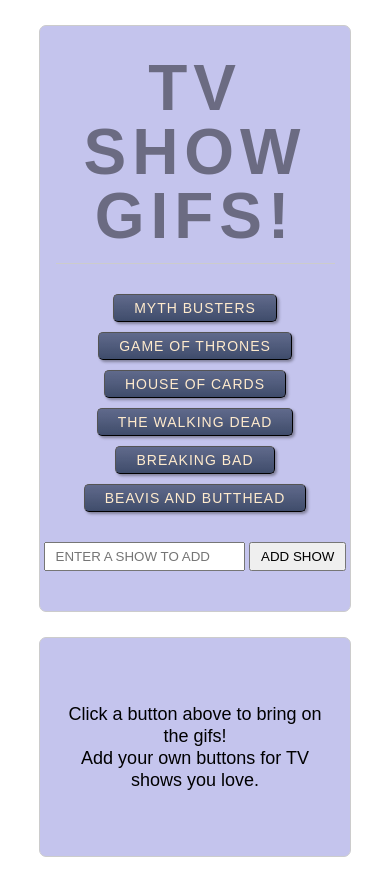
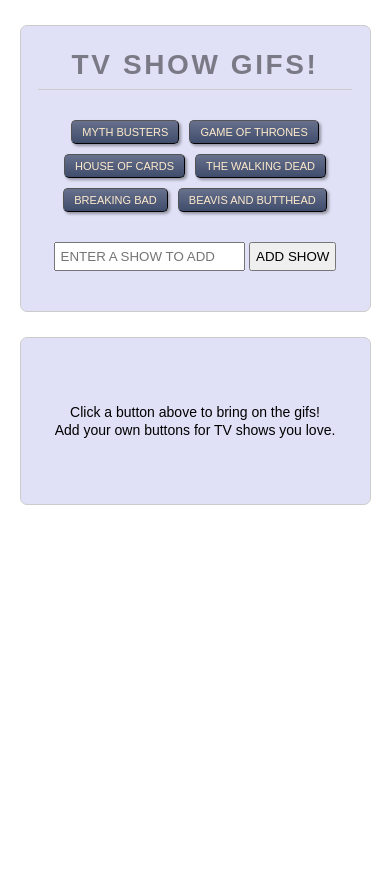
Before and after one commit to bl3d/ajax_giphyAPI, a PHP site: page / in a window 390 px wide. After the commit the page ends 505 px from the top, so only its background shows below. Run offline with PHP 8.4, Linux system fonts and the light colour scheme.

Commit message:
adding a few animated breakpoints to handle scaling

```diff
--- a/assets/css/style.css
+++ b/assets/css/style.css
@@ -17,6 +17,7 @@
 	right: 0%;
 	z-index: 5;
 	max-width: 1400px;
+	transition: width 0.5s;
 }
 
 .mainSection{
@@ -28,6 +29,7 @@
 	border-radius: 7px;
 	border: solid 1px #ccc;
 	overflow: auto;
+	transition: background-color 0.75s;
 }
 
 h3{
@@ -62,6 +64,7 @@
     text-transform: uppercase;
     border-bottom: 1px solid #ccc;
     letter-spacing: 0.0925em;
+    transition: font-size 0.4s;
 }
 
 #btn_holder{
@@ -183,7 +186,77 @@
 #bgGifImg{
 	z-index: 2;
 	opacity: 0;
-	background-image: url();
-	background-repeat: no-repeat;
-	background-size: cover;
+	background-image: url() no-repeat center center fixed;
+	background-size: cover !important;
 }
+
+
+
+
+
+
+
+
+
+
+@media screen and (max-width: 786px){
+
+	#container{
+		/*margin: 5% auto;*/
+		width: 90%;
+	}
+
+	.mainSection{
+		background-color: rgba(165, 165, 228, 0.5);
+	}
+
+	#mainTitle{
+	    font-size: 2em;
+	    padding: 10px 0px;
+	}
+
+	h3{
+		width: 90%;
+	}
+
+	p{
+		font-size: 14px;
+		line-height: 18px;
+	}
+
+
+
+	#btn_holder{
+		/*margin: 25px 0px;*/
+	}
+
+	input{
+		/*padding: 5px 10px;*/
+	}
+
+	button{
+		position: relative;
+	    padding: 5px 10px;
+	    margin: 5px;
+	    letter-spacing: 0px;
+	    font-size:  11px;
+	}
+
+}
+
+
+@media screen and (max-width: 480px){
+
+	.mainSection{
+		background-color: rgba(165, 165, 228, 0.35);
+	}
+
+	#mainTitle{
+	    font-size: 1.75em;
+	}
+
+	input{
+		padding: 5px 5px;
+	}
+
+}
--- a/assets/javascript/giphyAJAX.js
+++ b/assets/javascript/giphyAJAX.js
@@ -60,7 +60,7 @@
 	            //set background image to first gif result for selected TV show
 	            $('#bgGifImg').stop().animate({opacity: 0.0}, 350, function(){
 	            	$(this)
-	            	.css({backgroundImage: 'url("'+results[0].images.original_still.url+'")'})
+	            	.css({background: 'url("'+results[0].images.original_still.url+'") no-repeat center center fixed'})
 	            	.animate({opacity: 1.0}, 850);
 	            });
 	        });
```
